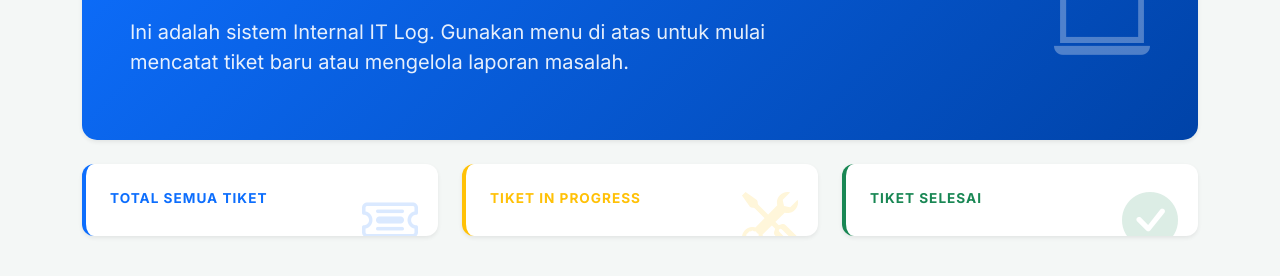
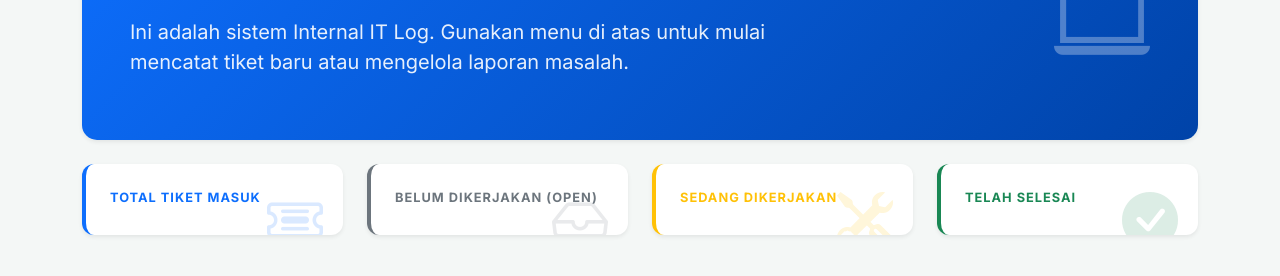
Before and after one commit to BaymaxSinz/aplikasi-ticketing-it, a CodeIgniter 4 app: the page made by app/Views/dashboard.php in a window 1280 px wide. Shown: the part 204-480 px from the top of the page. Run offline with PHP 8.4 and a stand-in for CodeIgniter, Linux system fonts and the light colour scheme; the template is opened without the code that fills it, so the values that code supplies are empty; some libraries are stand-ins or nearby versions.

Commit message:
Perbaiki Tampilan Dan Filter Tiket

```diff
--- a/app/Views/dashboard.php
+++ b/app/Views/dashboard.php
@@ -4,6 +4,7 @@
 
 <?= $this->section('content') ?>
 
+<!-- Custom CSS khusus untuk halaman dashboard -->
 <style>
     .card-stat {
         transition: transform 0.2s ease-in-out;
@@ -25,6 +26,7 @@
     }
 </style>
 
+<!-- Banner Selamat Datang -->
 <div class="row mb-4">
     <div class="col-12">
         <div class="card border-0 shadow-sm welcome-banner text-white">
@@ -47,13 +49,15 @@
     </div>
 </div>
 
+<!-- Baris Widget Statistik (Kini Menjadi 4 Kolom) -->
 <div class="row g-4 mb-4">
 
-    <div class="col-md-4">
+    <!-- Widget 1: Total Semua Tiket -->
+    <div class="col-md-6 col-lg-3">
         <div class="card border-0 border-start border-primary border-4 shadow-sm card-stat h-100 position-relative overflow-hidden">
             <div class="card-body p-4">
-                <div class="text-primary fw-bold text-uppercase mb-1" style="font-size: 0.85rem; letter-spacing: 1px;">
-                    Total Semua Tiket
+                <div class="text-primary fw-bold text-uppercase mb-1" style="font-size: 0.8rem; letter-spacing: 1px;">
+                    Total Tiket Masuk
                 </div>
                 <div class="h1 fw-bold text-dark mb-0">
                     <?= $total_semua ?>
@@ -63,11 +67,27 @@
         </div>
     </div>
 
-    <div class="col-md-4">
+    <!-- Widget 2: Tiket Open (BARU) -->
+    <div class="col-md-6 col-lg-3">
+        <div class="card border-0 border-start border-secondary border-4 shadow-sm card-stat h-100 position-relative overflow-hidden">
+            <div class="card-body p-4">
+                <div class="text-secondary fw-bold text-uppercase mb-1" style="font-size: 0.8rem; letter-spacing: 1px;">
+                    Belum Dikerjakan (Open)
+                </div>
+                <div class="h1 fw-bold text-dark mb-0">
+                    <?= $tiket_open ?>
+                </div>
+                <i class="bi bi-inbox text-secondary icon-background"></i>
+            </div>
+        </div>
+    </div>
+
+    <!-- Widget 3: In Progress -->
+    <div class="col-md-6 col-lg-3">
         <div class="card border-0 border-start border-warning border-4 shadow-sm card-stat h-100 position-relative overflow-hidden">
             <div class="card-body p-4">
-                <div class="text-warning fw-bold text-uppercase mb-1" style="font-size: 0.85rem; letter-spacing: 1px;">
-                    Tiket In Progress
+                <div class="text-warning fw-bold text-uppercase mb-1" style="font-size: 0.8rem; letter-spacing: 1px;">
+                    Sedang Dikerjakan
                 </div>
                 <div class="h1 fw-bold text-dark mb-0">
                     <?= $in_progress ?>
@@ -77,11 +97,12 @@
         </div>
     </div>
 
-    <div class="col-md-4">
+    <!-- Widget 4: Selesai -->
+    <div class="col-md-6 col-lg-3">
         <div class="card border-0 border-start border-success border-4 shadow-sm card-stat h-100 position-relative overflow-hidden">
             <div class="card-body p-4">
-                <div class="text-success fw-bold text-uppercase mb-1" style="font-size: 0.85rem; letter-spacing: 1px;">
-                    Tiket Selesai
+                <div class="text-success fw-bold text-uppercase mb-1" style="font-size: 0.8rem; letter-spacing: 1px;">
+                    Telah Selesai
                 </div>
                 <div class="h1 fw-bold text-dark mb-0">
                     <?= $selesai ?>
```
Also changed, not shown: app/Controllers/Dashboard.php (+4 -12 lines), app/Views/tickets/index.php (+48 -6 lines).
